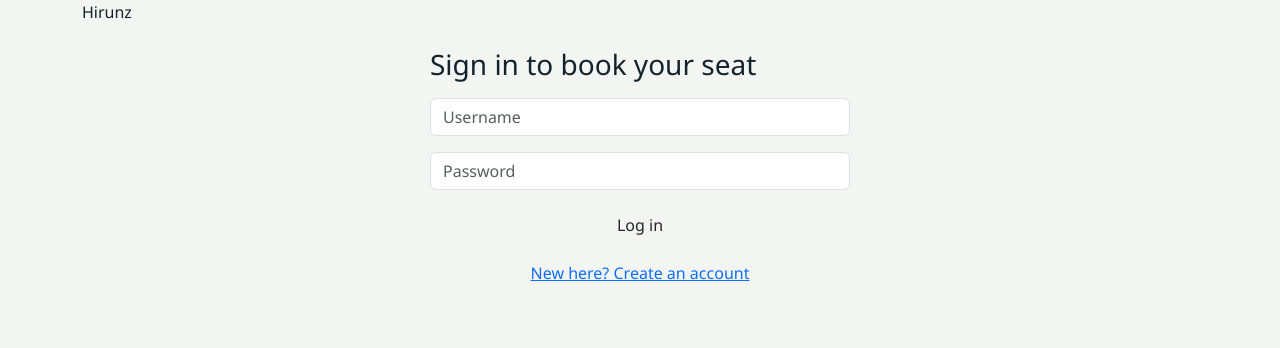
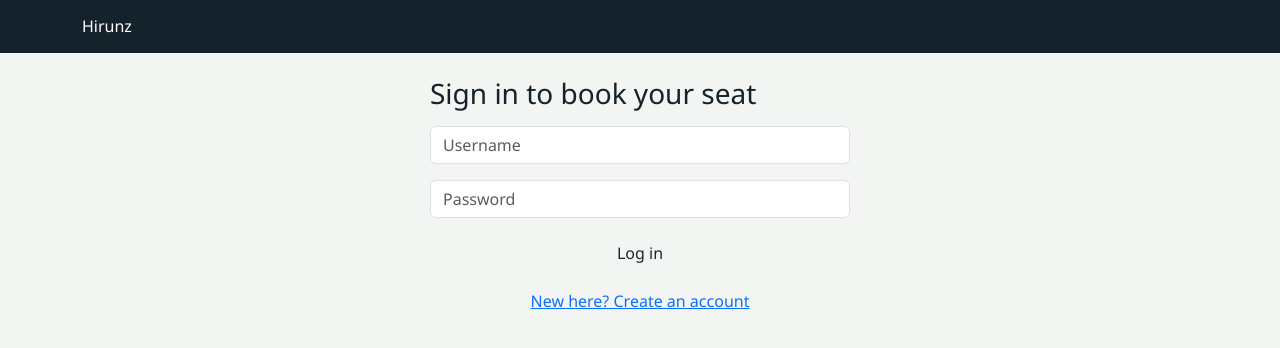
Before and after one commit to hirun-hsdz/Bus-Booking, a plain HTML site: page index.html in a window 1280 px wide. Drawn offline with nearby package versions, Linux system fonts and the light colour scheme.

Commit message:
css.topbar

```diff
--- a/style.css
+++ b/style.css
@@ -9,3 +9,8 @@ body {
   color: var(--ink);
   font-family: "Segoe UI", system-ui, sans-serif;
 }
+.topbar {
+  background: var(--ink);
+  color: #fff;
+  padding: 0.9rem 0;
+}
```
